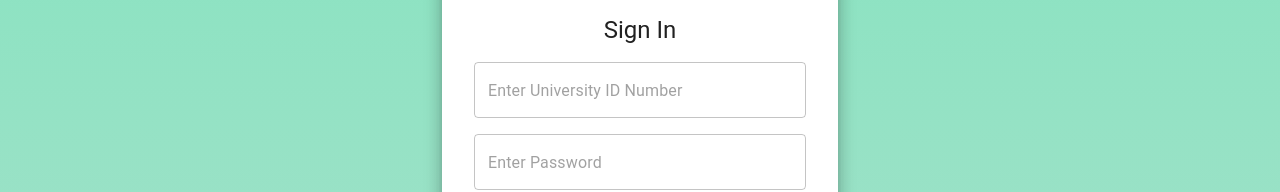
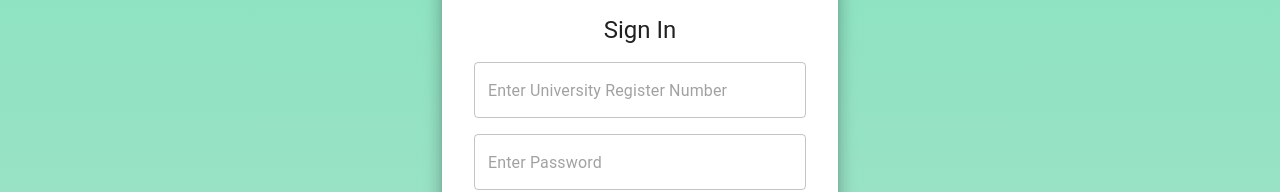
Before and after one commit to Chehan001/mini-project-medical-center-management-system-frontend, a React (Create React App) app: page /login in a window 1280 px wide. Shown: the part 285-477 px from the top of the page. Built offline with nearby package versions, Linux system fonts and the light colour scheme.

Commit message:
Mongodb-user-registration-&-user-login-issuse-fix

```diff
--- a/src/components/LoginRegister.jsx
+++ b/src/components/LoginRegister.jsx
@@ -1,4 +1,3 @@
-// frontend/components/LoginRegister.js
 import React, { useState } from "react";
 import axios from "axios";
 import {
@@ -49,7 +48,7 @@ const LoginRegister = () => {
         return;
       }
       try {
-        await axios.post("http://localhost:8000/api/user/register", {
+        await axios.post("http://localhost:8000/api/auth/register", {
           university_mail: form.universityEmail,
           university_reg_number: form.idNumber,
           password: form.password,
@@ -62,14 +61,18 @@ const LoginRegister = () => {
       }
     } else if (action === "Sign In") {
       if (!form.idNumber || !form.password) {
-        alert("Please enter your ID number and password.");
+        alert("Please enter your University Register Number and Password.");
         return;
       }
       try {
-        await axios.post("http://localhost:8000/api/auth/login", {
+        const res = await axios.post("http://localhost:8000/api/auth/login", {
           university_reg_number: form.idNumber,
           password: form.password,
         });
+        if (res.data.token) {
+          localStorage.setItem("token", res.data.token);
+          localStorage.setItem("role", res.data.role || "student");
+        }
         alert("Login successful");
         navigate("/personal-data");
       } catch (err) {
@@ -113,7 +116,6 @@ const LoginRegister = () => {
             sx={{ mt: 1 }}
             onSubmit={action === "Forgot Password" ? handleForgotPasswordSubmit : handleSubmit}
           >
-            {/* Registration needs Email + ID + Password */}
             {action === "Register" && (
               <TextField
                 placeholder="Enter University Email"
@@ -127,11 +129,9 @@ const LoginRegister = () => {
               />
             )}
 
-            {/* Sign In and Register need ID + Password */}
-            {action !== "Forgot Password" && (
-              <>
+            {(action === "Register" || action === "Sign In") && (
               <TextField
-                  placeholder="Enter University ID Number"
+                placeholder="Enter University Register Number"
                 name="idNumber"
                 value={form.idNumber}
                 onChange={handleChange}
@@ -140,7 +140,9 @@ const LoginRegister = () => {
                 autoComplete="username"
                 sx={{ mb: 2 }}
               />
+            )}
 
+            {(action === "Register" || action === "Sign In") && (
               <TextField
                 placeholder="Enter Password"
                 type="password"
@@ -152,10 +154,8 @@ const LoginRegister = () => {
                 autoComplete={action === "Register" ? "new-password" : "current-password"}
                 sx={{ mb: 2 }}
               />
-              </>
             )}
 
-            {/* Forgot Password needs only Email */}
             {action === "Forgot Password" && (
               <TextField
                 placeholder="Enter University Email"
```
Lines whose indentation alone changed are shown as unchanged.
